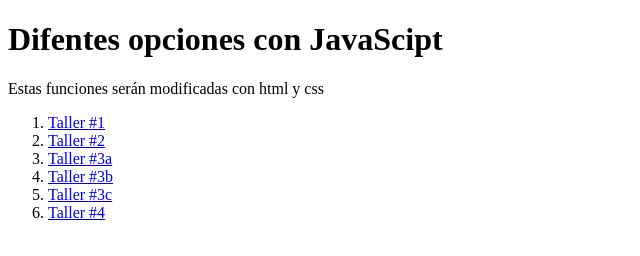
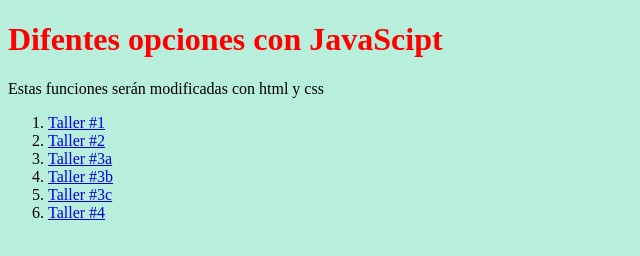
Before and after one commit to ivan-lopez-camus/javascript-practico, a plain HTML site: page index.html in a window 1280 px wide. Shown: the whole page, without its empty margins (0-640 px from the left). Drawn offline with Linux system fonts and the light colour scheme.

Commit message:
css inicial

```diff
--- a/index.html
+++ b/index.html
@@ -4,7 +4,8 @@
   <meta charset="UTF-8">
   <meta http-equiv="X-UA-Compatible" content="IE=edge">
   <meta name="viewport" content="width=device-width, initial-scale=1.0">
-  <title>Home | Curso Práctico de JavaScript</title>
+  <link href="./style.css" rel="stylesheet" type="text/css">
+  <title>Curso Práctico de JavaScript modificado</title>
 </head>
 <body>
   <header>
--- /dev/null
+++ b/style.css
@@ -0,0 +1,6 @@
+body{
+    background-color:rgb(184, 238, 220)
+}
+body header h1{
+    color: red;
+}
```
